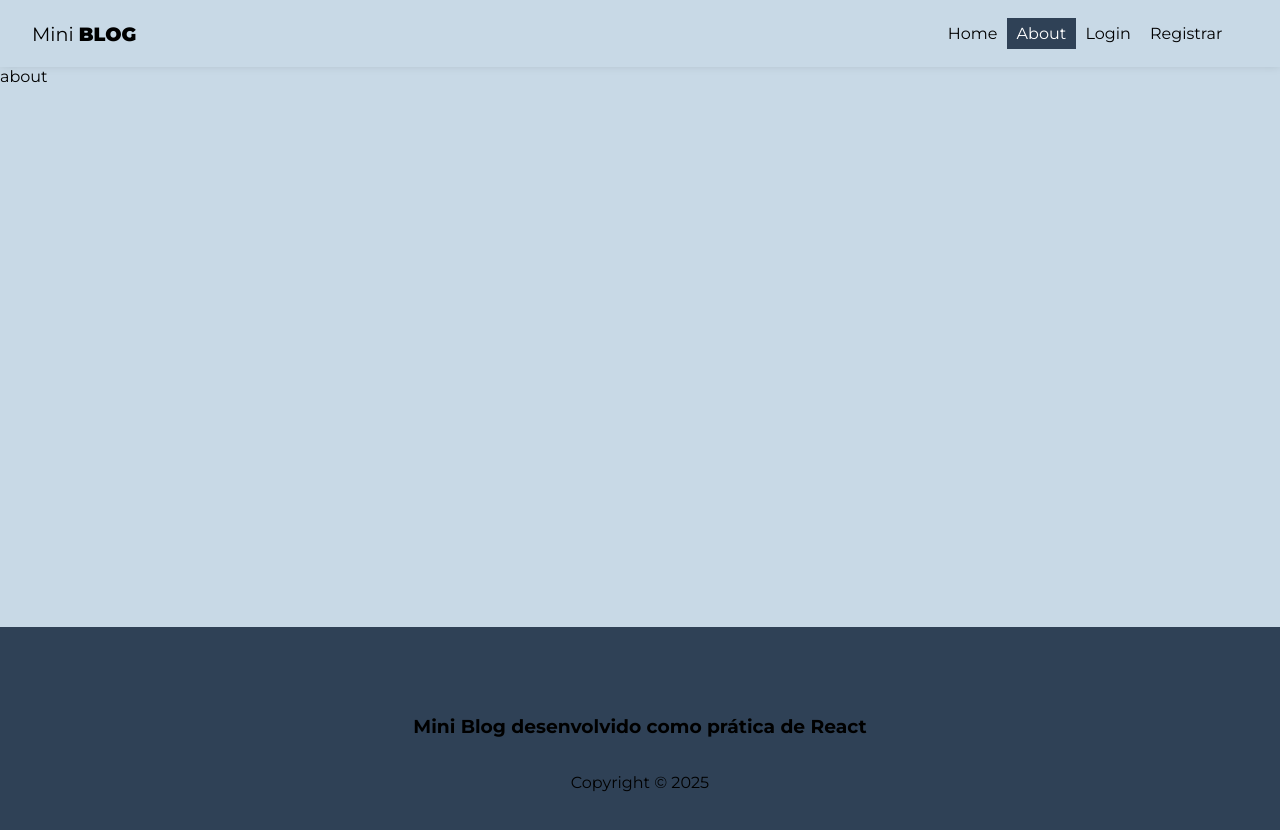
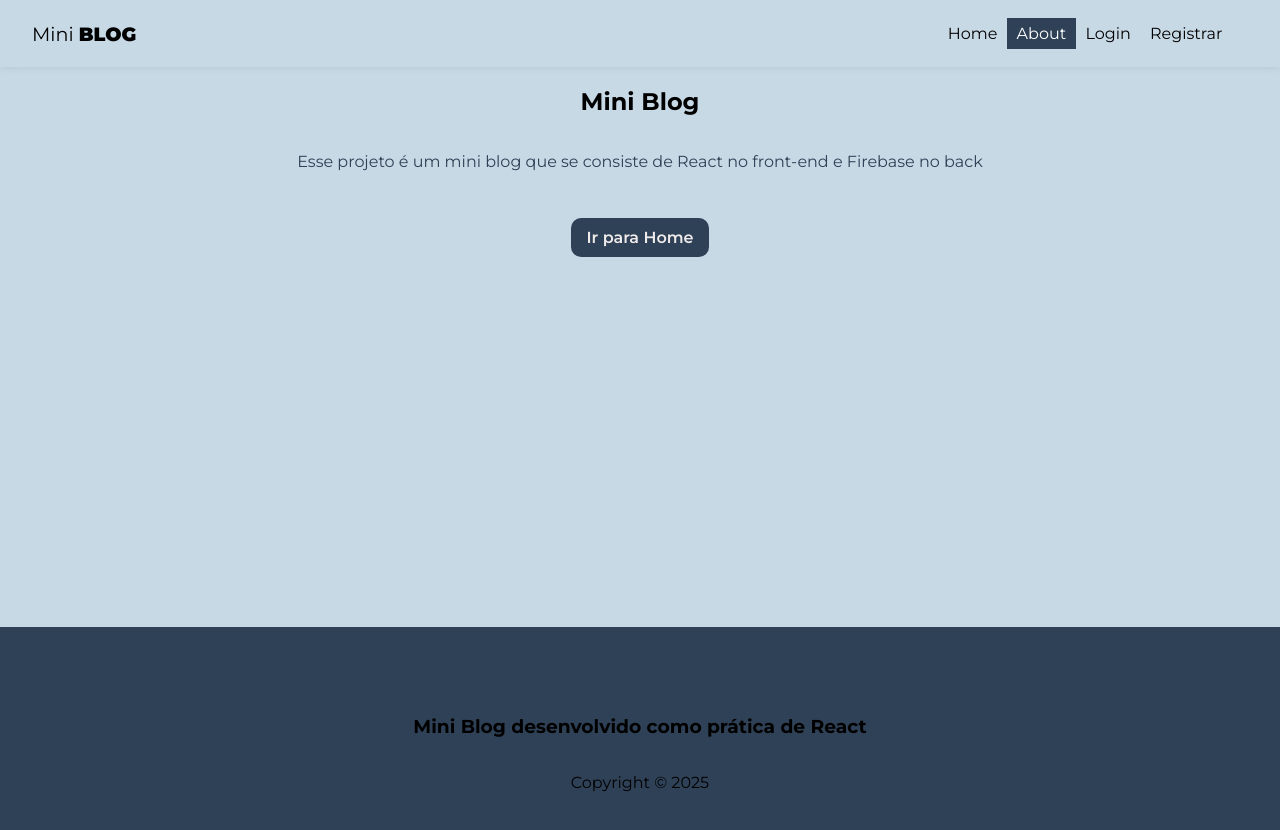
Before and after one commit to Isa-codelab/miniblog, a React (Vite) app: page /about in a window 1280 px wide. Shown: the top 830 px of the page. Built offline with nearby package versions, Linux system fonts and the light colour scheme; no server answers.

Commit message:
feat: finalize About

```diff
--- a/src/components/Navbar.jsx
+++ b/src/components/Navbar.jsx
@@ -1,6 +1,5 @@
 import styles from './Navbar.module.css';
 
-import { useAuthentication } from '../hooks/useAuthentication';
 import { useAuthValue} from '../context/AuthContext';
 
 import { NavLink } from 'react-router-dom';
@@ -33,6 +32,18 @@ const Navbar = () => {
                 </li>
                </>
            )}
+
+           {user &&(
+                <>
+                <li>
+                    <NavLink to='/posts/create' className={({isActive}) => (isActive ? styles.active : "")}>Novo Post</NavLink>
+                </li>
+                <li>
+                    <NavLink to='/dashboard' className={({isActive}) => (isActive ? styles.active : "")}>Dashboard</NavLink>
+                </li>
+               </>
+
+           )}
         </ul>
     </nav>
   )
--- a/src/pages/About/about.jsx
+++ b/src/pages/About/about.jsx
@@ -1,7 +1,15 @@
+import { Link } from "react-router-dom"
+import styles from './About.module.css'
 
 const About = () => {
   return (
-    <div>about</div>
+    <div className={styles.about}>
+      <h2>Mini <span>Blog</span></h2>
+      <p>
+        Esse projeto é um mini blog que se consiste de React no front-end e Firebase no back
+      </p>
+      <Link className='btn' to='/'>Ir para Home</Link>
+    </div>
   )
 }
 
--- a/src/pages/About/about.module.css
+++ b/src/pages/About/about.module.css
@@ -0,0 +1,18 @@
+.about{
+    display: flex;
+    flex-direction: column;
+    align-items: center;
+    text-align: center;
+
+}
+
+.about p{
+    margin-bottom: 2em;
+    color: #2f4156;
+}
+
+.about a {
+    display: block;
+    margin-top: 15px;
+    padding: 10px 15px
+}
```
